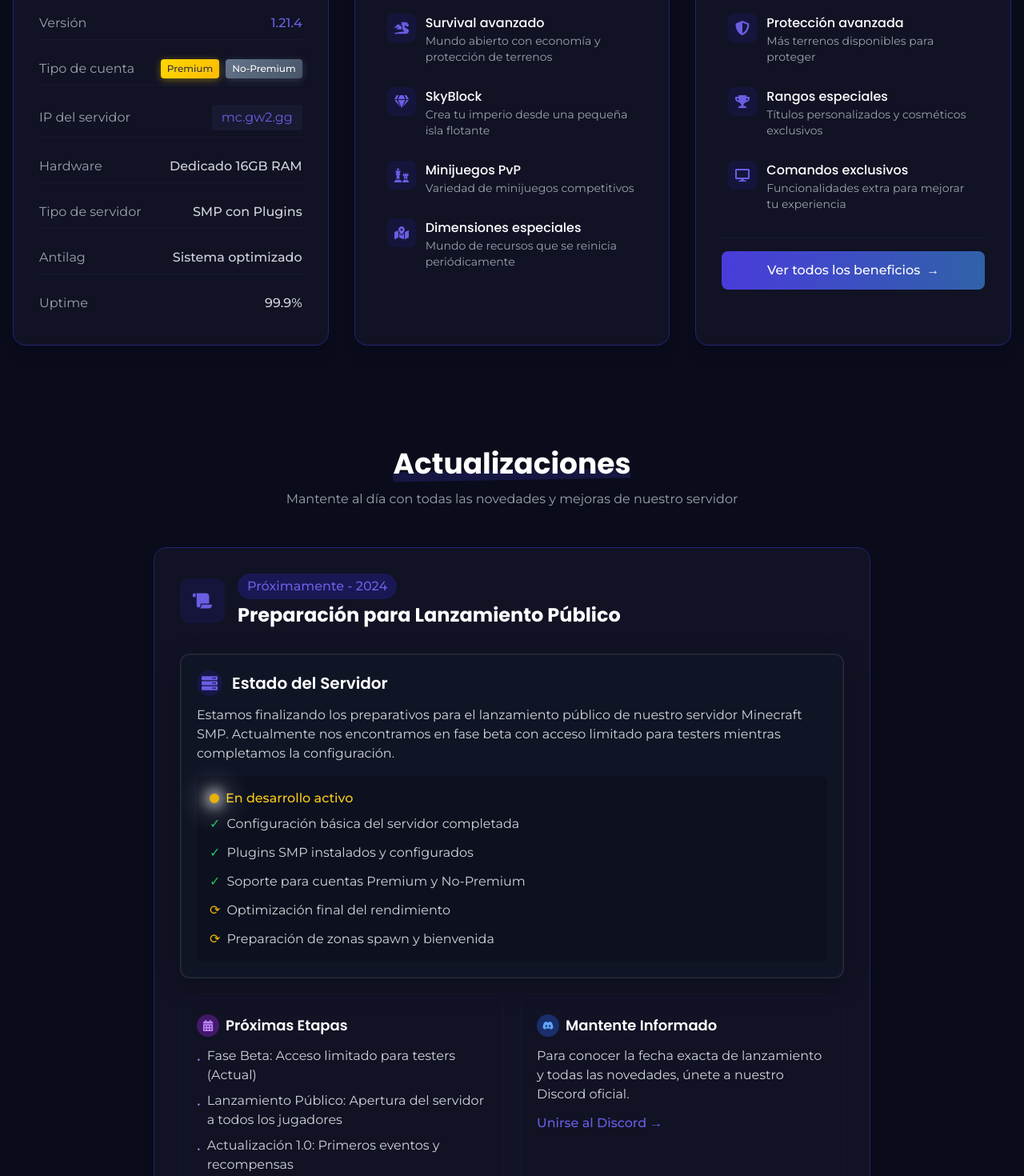
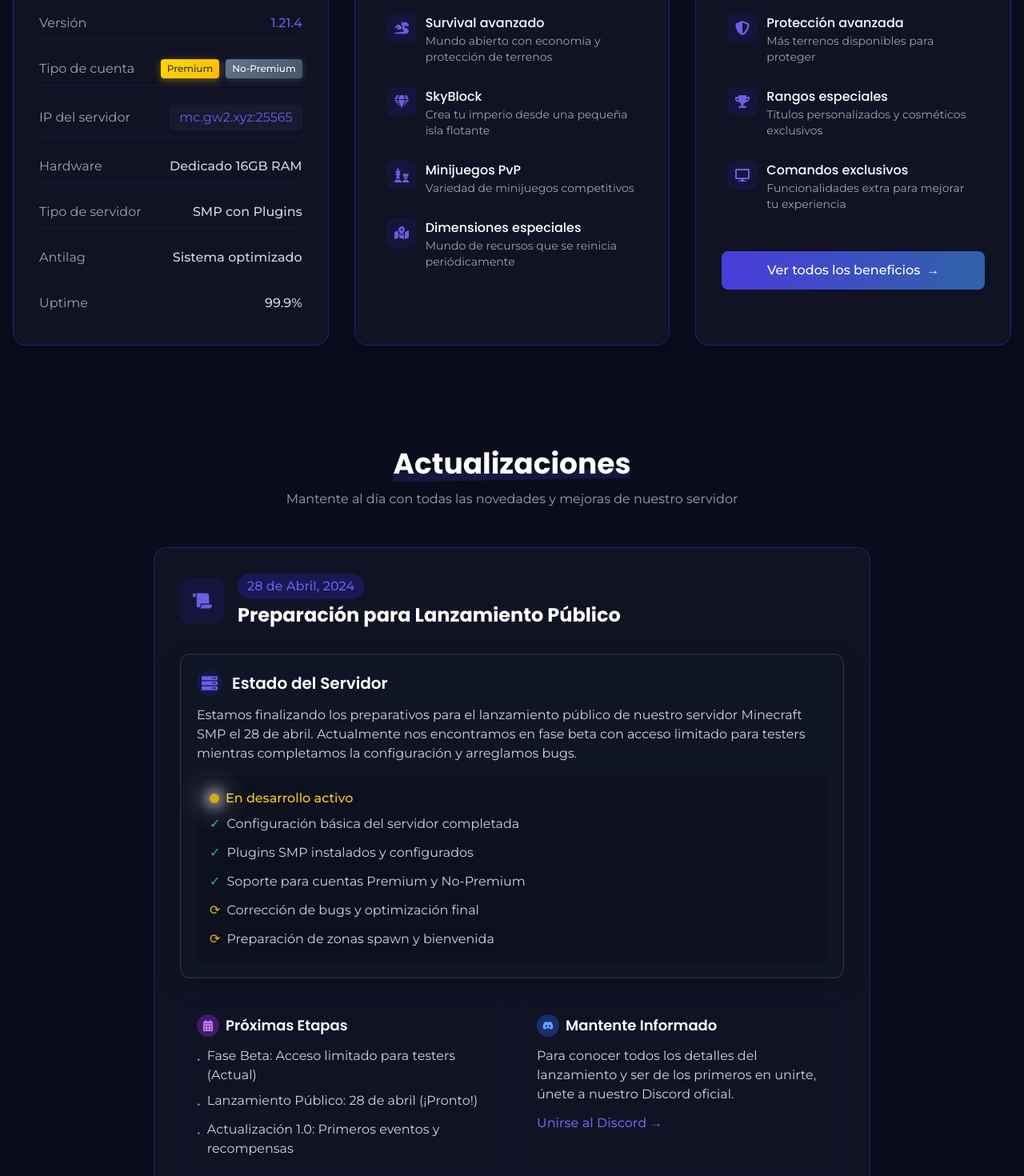
Before and after one commit to persecucion/GW2-WEB, a Next.js app: page /minecraft in a window 1280 px wide. Shown: the part 1060-2530 px from the top of the page at 80% size. Built offline with nearby package versions, Linux system fonts and the light colour scheme.

Commit message:
Update page.tsx

```diff
--- a/app/minecraft/page.tsx
+++ b/app/minecraft/page.tsx
@@ -7,6 +7,9 @@ import { useState, useEffect } from 'react'
 
 // Define una imagen de fallback que se usará cuando no existan las imágenes
 const fallbackImageUrl = "/images/logo.png";
+
+// Define servidor con puerto
+const serverIP = 'mc.gw2.xyz:25565';
 
 // Estilos para las animaciones de luciérnagas y efectos luminosos
 const firefliesStyle = `
@@ -331,12 +334,12 @@ export default function MinecraftPage() {
 
             <div className="flex flex-col md:flex-row gap-5 justify-center mt-10">
               <button
-                onClick={() => copyToClipboard('mc.gw2.gg')}
+                onClick={() => copyToClipboard(serverIP)}
                 className="group relative overflow-hidden px-8 py-4 bg-gradient-to-r from-primary-600 to-primary-700 hover:from-primary-500 hover:to-primary-600 text-white font-bold rounded-xl flex items-center justify-center gap-3 transition-all shadow-lg shadow-primary-900/30 border border-primary-500"
               >
                 <span className="absolute inset-0 w-full h-full bg-gradient-to-r from-primary-400 to-primary-600 transition-all duration-300 transform group-hover:translate-y-0 translate-y-full"></span>
                 <FaServer className="text-2xl relative z-10" />
-                <span className="relative z-10 text-lg">{ipCopied ? '¡IP Copiada!' : 'mc.gw2.gg'}</span>
+                <span className="relative z-10 text-lg">{ipCopied ? '¡IP Copiada!' : serverIP}</span>
               </button>
 
               <a
@@ -415,10 +418,10 @@ export default function MinecraftPage() {
                   <div className="flex justify-between items-center py-2 border-b border-dark-700">
                     <span className="text-gray-400">IP del servidor</span>
                     <button
-                      onClick={() => copyToClipboard('mc.gw2.gg')}
+                      onClick={() => copyToClipboard(serverIP)}
                       className="font-mono bg-dark-700 px-3 py-1 rounded text-primary-400 hover:bg-dark-600 transition-colors focus:outline-none focus:ring-2 focus:ring-primary-500"
                     >
-                      mc.gw2.gg
+                      {serverIP}
                     </button>
                   </div>
                   <div className="flex justify-between items-center py-2 border-b border-dark-700">
@@ -574,7 +577,7 @@ export default function MinecraftPage() {
                   </div>
                   <div>
                     <div className="bg-primary-900 text-primary-400 px-3 py-1 rounded-full inline-block font-medium">
-                      Próximamente - 2024
+                      28 de Abril, 2024
                     </div>
                     <h3 className="text-2xl font-bold text-white mt-1">Preparación para Lanzamiento Público</h3>
                   </div>
@@ -589,8 +592,8 @@ export default function MinecraftPage() {
                       Estado del Servidor
                     </h4>
                     <p className="text-gray-300 mb-4">
-                      Estamos finalizando los preparativos para el lanzamiento público de nuestro servidor Minecraft SMP.
-                      Actualmente nos encontramos en fase beta con acceso limitado para testers mientras completamos la configuración.
+                      Estamos finalizando los preparativos para el lanzamiento público de nuestro servidor Minecraft SMP el 28 de abril.
+                      Actualmente nos encontramos en fase beta con acceso limitado para testers mientras completamos la configuración y arreglamos bugs.
                     </p>
                     <div className="bg-dark-900/50 p-4 rounded-lg">
                       <div className="flex items-center mb-2">
@@ -612,7 +615,7 @@ export default function MinecraftPage() {
                         </div>
                         <div className="flex items-center">
                           <span className="text-yellow-500 mr-2">⟳</span>
-                          <span className="text-gray-300">Optimización final del rendimiento</span>
+                          <span className="text-gray-300">Corrección de bugs y optimización final</span>
                         </div>
                         <div className="flex items-center">
                           <span className="text-yellow-500 mr-2">⟳</span>
@@ -637,7 +640,7 @@ export default function MinecraftPage() {
                         </li>
                         <li className="flex items-start gap-2">
                           <span className="text-purple-400 mt-1">•</span>
-                          <span>Lanzamiento Público: Apertura del servidor a todos los jugadores</span>
+                          <span>Lanzamiento Público: 28 de abril (¡Pronto!)</span>
                         </li>
                         <li className="flex items-start gap-2">
                           <span className="text-purple-400 mt-1">•</span>
@@ -654,7 +657,7 @@ export default function MinecraftPage() {
                         Mantente Informado
                       </h4>
                       <p className="text-gray-300 mb-3">
-                        Para conocer la fecha exacta de lanzamiento y todas las novedades, únete a nuestro Discord oficial.
+                        Para conocer todos los detalles del lanzamiento y ser de los primeros en unirte, únete a nuestro Discord oficial.
                       </p>
                       <a
                         href="https://discord.gg/gatitos2"
@@ -725,41 +728,6 @@ export default function MinecraftPage() {
         </div>
       </section>
 
-      {/* Community & Forum CTA */}
-      <section className="container mx-auto px-4 mb-16">
-        <div className="bg-gradient-to-r from-primary-900 to-dark-900 rounded-xl p-8 md:p-12">
-          <div className="grid grid-cols-1 md:grid-cols-2 gap-8 items-center">
-            <div>
-              <h2 className="text-3xl md:text-4xl font-bold text-white mb-4">Únete a nuestra comunidad</h2>
-              <p className="text-gray-300 mb-6 md:pr-12">
-                Participa en discusiones, comparte tus creaciones, encuentra amigos para jugar y mantente al día con todas las novedades de nuestro servidor.
-              </p>
-              <div className="flex flex-col sm:flex-row gap-4">
-                <a href="https://discord.gg/gatitos2" target="_blank" rel="noopener noreferrer"
-                  className="px-6 py-3 bg-[#5865F2] hover:bg-[#4752c4] text-white font-bold rounded-lg flex items-center justify-center gap-2 transition-all">
-                  <FaDiscord className="text-xl" />
-                  <span>Discord</span>
-                </a>
-                <Link href="#forum-section"
-                  className="px-6 py-3 bg-white text-primary-900 hover:bg-gray-200 font-bold rounded-lg flex items-center justify-center gap-2 transition-all">
-                  <FaComments className="text-xl" />
-                  <span>Foro Comunitario</span>
-                </Link>
-              </div>
-            </div>
-            <div className="relative h-60 md:h-80 rounded-lg overflow-hidden bg-dark-800 flex items-center justify-center border border-primary-700">
-              <FaUsers className="text-primary-400 opacity-20 text-9xl" />
-              <div className="absolute inset-0 flex items-center justify-center">
-                <div className="bg-dark-900/80 px-6 py-4 rounded-lg text-center">
-                  <h3 className="text-white font-bold text-xl mb-2">¡Únete a +500 jugadores!</h3>
-                  <p className="text-gray-300">Nuestra comunidad crece día a día</p>
-                </div>
-              </div>
-            </div>
-          </div>
-        </div>
-      </section>
-
       {/* FAQ */}
       <section className="container mx-auto px-4 mb-20">
         <div className="text-center mb-12">
@@ -777,7 +745,7 @@ export default function MinecraftPage() {
             <div className="p-6">
               <h3 className="text-xl font-bold text-white mb-2">¿Cómo me uno al servidor?</h3>
               <p className="text-gray-300">
-                Simplemente usa la IP <span className="font-mono bg-dark-700 px-2 py-1 rounded text-primary-400">mc.gw2.gg</span> en Minecraft Java Edition.
+                Simplemente usa la IP <span className="font-mono bg-dark-700 px-2 py-1 rounded text-primary-400">{serverIP}</span> en Minecraft Java Edition.
                 Asegúrate de tener la versión 1.21.4 para disfrutar de todas las características del servidor.
               </p>
             </div>
@@ -933,12 +901,12 @@ export default function MinecraftPage() {
                     </div>
 
                     <button
-                      onClick={() => copyToClipboard('mc.gw2.gg')}
+                      onClick={() => copyToClipboard(serverIP)}
                       className="w-full py-3 px-4 bg-gradient-to-r from-primary-600 to-primary-700 hover:from-primary-500 hover:to-primary-600 text-white font-medium rounded-lg flex items-center justify-center gap-2 transition-colors relative overflow-hidden group"
                     >
                       <span className="absolute inset-0 w-full h-full bg-gradient-to-r from-primary-400/0 via-primary-300/10 to-primary-400/0 group-hover:translate-x-full transition-transform duration-1000 ease-in-out"></span>
                       <FaServer className="text-lg relative z-10" />
-                      <span className="relative z-10">{ipCopied ? '¡IP Copiada!' : 'Copiar IP del servidor'}</span>
+                      <span className="relative z-10">{ipCopied ? '¡IP Copiada!' : serverIP}</span>
                     </button>
                   </div>
                 </div>
@@ -994,7 +962,7 @@ export default function MinecraftPage() {
                             <span className="text-primary-400 font-bold text-sm">3</span>
                           </div>
                           <div>
-                            <p className="text-gray-300 text-sm">Introduce la IP: <span className="font-mono bg-dark-700 px-2 py-0.5 rounded text-primary-400">mc.gw2.gg</span></p>
+                            <p className="text-gray-300 text-sm">Introduce la IP: <span className="font-mono bg-dark-700 px-2 py-0.5 rounded text-primary-400">{serverIP}</span></p>
                           </div>
                         </div>
 
@@ -1031,7 +999,7 @@ export default function MinecraftPage() {
 
       {/* CTA */}
       <section className="container mx-auto px-4 py-16">
-        <div className="py-16 px-6 md:px-12 bg-gradient-to-br from-primary-900 via-primary-800 to-dark-900 rounded-2xl shadow-2xl relative overflow-hidden">
+        <div className="py-16 px-6 md:px-12 bg-gradient-radial from-primary-800 via-primary-900 to-dark-950 rounded-2xl shadow-2xl relative overflow-hidden">
           {/* Background elements */}
           <div className="absolute inset-0 overflow-hidden pointer-events-none">
             <div className="absolute inset-0 opacity-10">
@@ -1041,8 +1009,17 @@ export default function MinecraftPage() {
             <div className="absolute top-0 right-0 w-96 h-96 bg-gradient-to-br from-primary-400/20 to-transparent rounded-full filter blur-[80px]"></div>
             <div className="absolute bottom-0 left-0 w-96 h-96 bg-gradient-to-tr from-secondary-500/10 to-transparent rounded-full filter blur-[80px]"></div>
 
+            {/* Circle glow effects */}
+            <div className="absolute left-1/4 top-1/4 w-40 h-40 rounded-full bg-primary-500/5 animate-pulse-slow"></div>
+            <div className="absolute right-1/3 bottom-1/3 w-40 h-40 rounded-full bg-secondary-500/5 animate-pulse-slow animation-delay-1000"></div>
+
             {/* Particles/fireflies */}
             <div className="absolute inset-0">
+              <div className="firefly"></div>
+              <div className="firefly"></div>
+              <div className="firefly"></div>
+              <div className="firefly"></div>
+              <div className="firefly"></div>
               <div className="firefly"></div>
               <div className="firefly"></div>
               <div className="firefly"></div>
@@ -1066,7 +1043,11 @@ export default function MinecraftPage() {
 
           <div className="relative z-10">
             <div className="max-w-3xl mx-auto text-center">
-              <h2 className="text-3xl md:text-5xl font-bold text-white mb-2 drop-shadow-glow">
+              <div className="mb-4">
+                <span className="bg-gradient-to-r from-yellow-500 to-yellow-600 px-4 py-1 rounded-full text-sm font-bold text-dark-900 inline-block shadow-inner shadow-yellow-700/20">¡Apertura 28 de abril!</span>
+              </div>
+
+              <h2 className="text-3xl md:text-5xl font-bold text-white mb-4 drop-shadow-glow">
                 ¿Listo para comenzar tu aventura?
               </h2>
 
@@ -1082,24 +1063,24 @@ export default function MinecraftPage() {
 
               <div className="flex flex-col sm:flex-row justify-center gap-4">
                 <button
-                  onClick={() => copyToClipboard('mc.gw2.gg')}
-                  className="px-8 py-4 bg-white hover:bg-gray-200 text-primary-900 font-bold rounded-xl flex items-center justify-center gap-2 transition-all relative overflow-hidden group shadow-xl shadow-primary-950/20"
+                  onClick={() => copyToClipboard(serverIP)}
+                  className="px-8 py-4 bg-gradient-to-r from-white to-gray-100 hover:from-gray-100 hover:to-white text-primary-900 font-bold rounded-xl flex items-center justify-center gap-2 transition-all relative overflow-hidden group shadow-xl shadow-primary-950/20"
                 >
                   <div className="absolute inset-0 w-full h-full bg-gradient-to-r from-transparent via-primary-300/10 to-transparent group-hover:translate-x-full transition-transform duration-1000 ease-in-out"></div>
                   <FaServer className="text-xl relative z-10" />
-                  <span className="relative z-10">{ipCopied ? '¡IP Copiada!' : 'Copiar IP del servidor'}</span>
+                  <span className="relative z-10">{ipCopied ? '¡IP Copiada!' : serverIP}</span>
                 </button>
 
                 <a href="https://discord.gg/gatitos2" target="_blank" rel="noopener noreferrer"
-                  className="px-8 py-4 bg-dark-900 hover:bg-dark-800 text-white font-bold rounded-xl flex items-center justify-center gap-2 transition-all shadow-xl shadow-primary-950/20 relative overflow-hidden group"
+                  className="px-8 py-4 bg-gradient-to-r from-[#5865F2] to-[#4752c4] hover:from-[#4752c4] hover:to-[#3c46a3] text-white font-bold rounded-xl flex items-center justify-center gap-2 transition-all shadow-xl shadow-primary-950/20 relative overflow-hidden group"
                 >
-                  <div className="absolute inset-0 w-full h-full bg-gradient-to-r from-transparent via-primary-600/5 to-transparent group-hover:translate-x-full transition-transform duration-1000 ease-in-out"></div>
+                  <div className="absolute inset-0 w-full h-full bg-gradient-to-r from-transparent via-[#6d78ff]/10 to-transparent group-hover:translate-x-full transition-transform duration-1000 ease-in-out"></div>
                   <FaDiscord className="text-xl relative z-10" />
                   <span className="relative z-10">Únete a la comunidad</span>
                 </a>
 
                 <Link href="/minecraft/map"
-                  className="px-8 py-4 bg-green-600 hover:bg-green-700 text-white font-bold rounded-xl flex items-center justify-center gap-2 transition-all shadow-xl shadow-primary-950/20 relative overflow-hidden group"
+                  className="px-8 py-4 bg-gradient-to-r from-green-600 to-green-700 hover:from-green-500 hover:to-green-600 text-white font-bold rounded-xl flex items-center justify-center gap-2 transition-all shadow-xl shadow-primary-950/20 relative overflow-hidden group"
                 >
                   <div className="absolute inset-0 w-full h-full bg-gradient-to-r from-transparent via-green-400/10 to-transparent group-hover:translate-x-full transition-transform duration-1000 ease-in-out"></div>
                   <FaMapMarkedAlt className="text-xl relative z-10" />
```
